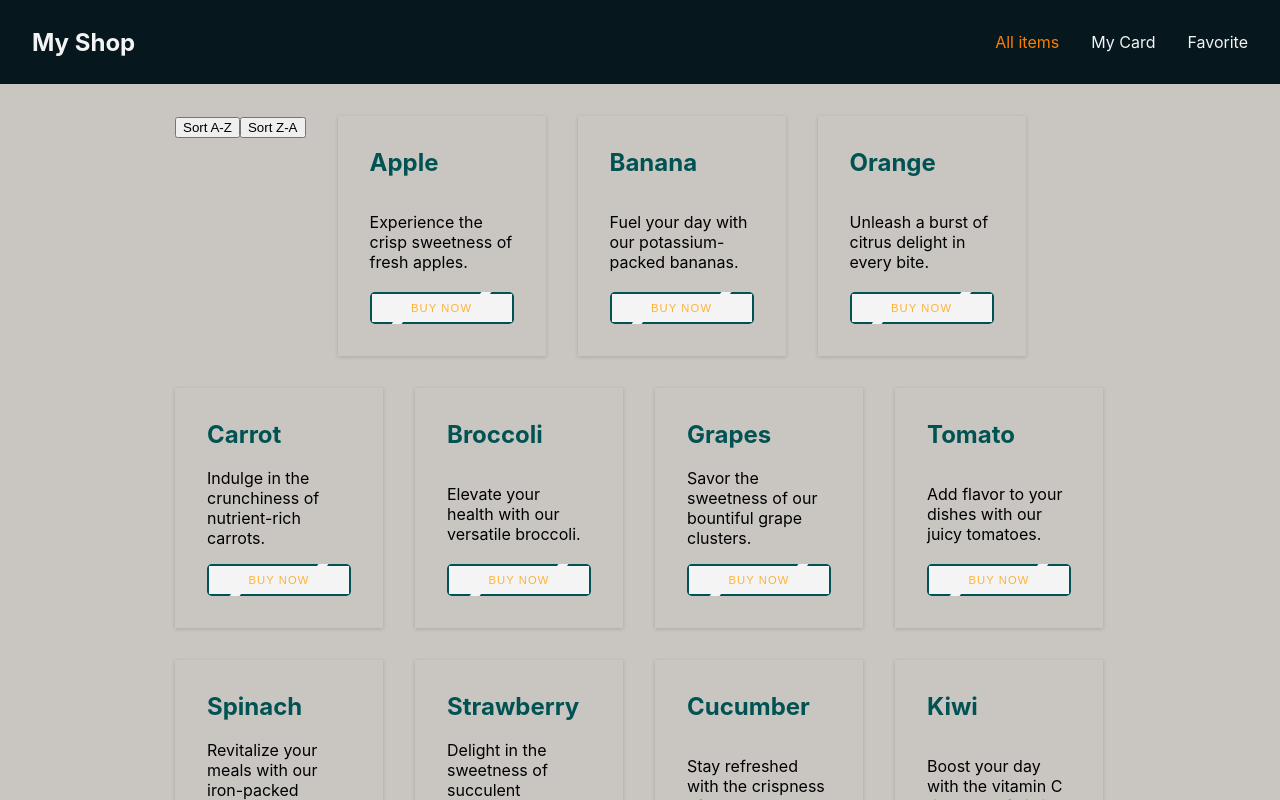
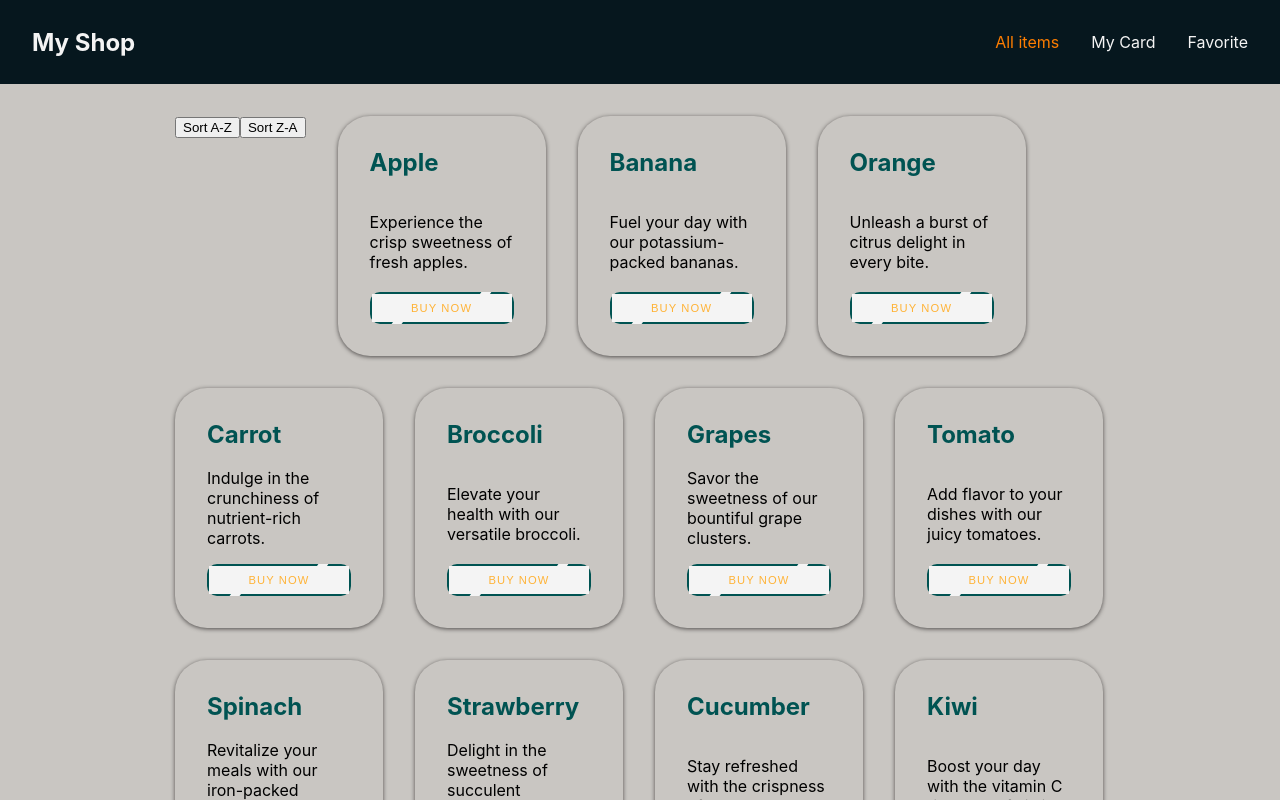
Before and after one commit to zilvis80/Papildymas, a React (Create React App) app: page / in a window 1280 px wide. Shown: the top 800 px of the page. Built offline with nearby package versions, Linux system fonts and the light colour scheme.

Commit message:
atnaujinimas

```diff
--- a/src/Components/Button/button.scss
+++ b/src/Components/Button/button.scss
@@ -1,6 +1,6 @@
 .custom-btn {
   //reset styles
-  background: none;
+  background: gold;
   border: none;
   padding: 0;
 
--- a/src/Components/Card/Card.scss
+++ b/src/Components/Card/Card.scss
@@ -4,13 +4,14 @@
   height: 15rem;
   width: 13rem;
   padding: 2rem;
-  box-shadow: rgba(0, 0, 0, 0.16) 0px 1px 4px;
+  box-shadow: rgba(19, 16, 16, 0.671) 0px 1px 4px;
   display: grid;
   grid-template-columns: auto;
   grid-template-rows: 1fr 2fr 2rem;
   grid-template-areas:
     'title'
     'description';
+  border-radius: 2rem;
 
   @include tablet {
     width: 47%;
@@ -35,12 +36,12 @@
     background-color: var(--teal-100);
     color: var(--orange-100);
     border: none;
-    border-radius: 5px;
+    border-radius: 10px;
     cursor: pointer;
     transition: all 0.2s ease;
 
     &:hover {
-      background-color: var(--teal-300);
+      background-color: blue;
     }
 
     &:active {
```
Also changed, not shown: src/Context/AppContext.jsx (added, +14 -0 lines).
